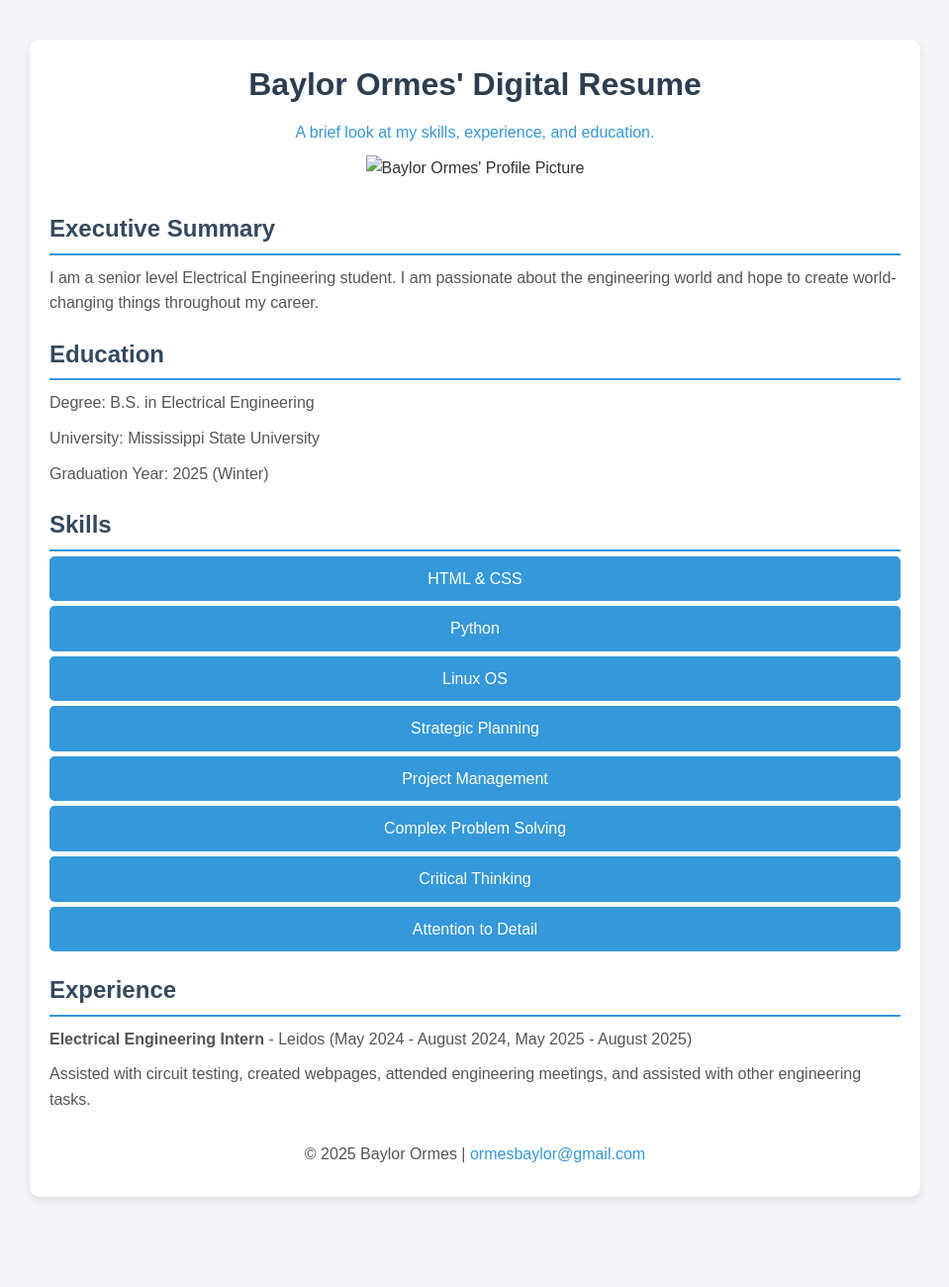
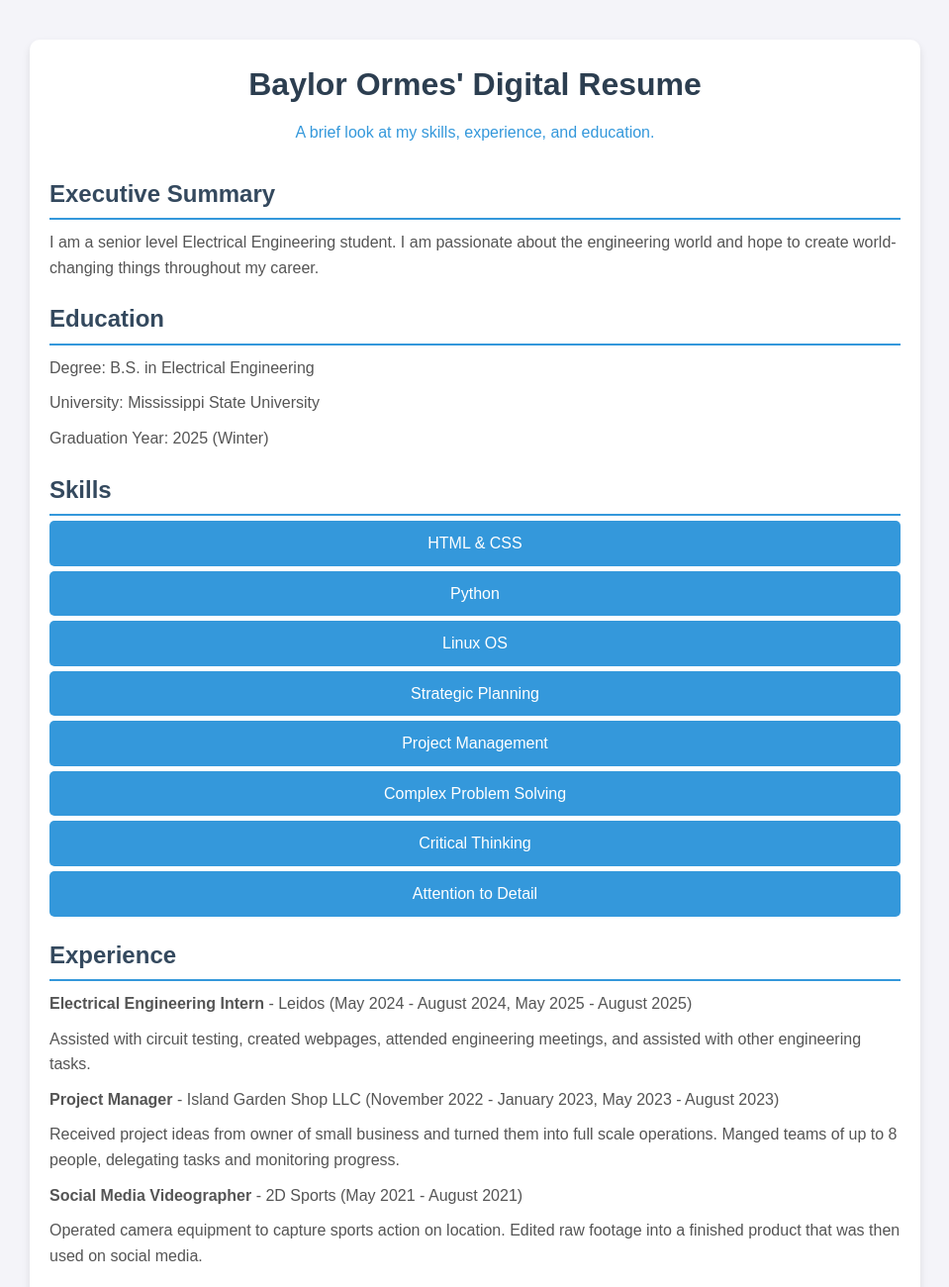
Before and after one commit to bwormes/digital-resume-baylor, a plain HTML site: page index.html in a window 1280 px wide. Shown: the top 1300 px of the page at 99% size, without its empty margins (160-1119 px from the left). Before the commit the page ends 1249 px from the top, so only its background shows below. Drawn offline with Linux system fonts and the light colour scheme.

Commit message:
Added experience to index.html

```diff
--- a/index.html
+++ b/index.html
@@ -11,8 +11,6 @@
         <header>
             <h1>Baylor Ormes' Digital Resume</h1>
             <p class="tagline">A brief look at my skills, experience, and education.</p>
-            <!-- Profile image in the top-right corner -->
-            <img src="images/baylor.png" alt="Baylor Ormes' Profile Picture" class="profile-img">
         </header>
 
         <section>
@@ -45,6 +43,10 @@
             <h2>Experience</h2>
             <p><strong>Electrical Engineering Intern</strong> - Leidos (May 2024 - August 2024, May 2025 - August 2025)</p>
             <p>Assisted with circuit testing, created webpages, attended engineering meetings, and assisted with other engineering tasks.</p>
+            <p><strong>Project Manager</strong> - Island Garden Shop LLC (November 2022 - January 2023, May 2023 - August 2023)</p>
+            <p>Received project ideas from owner of small business and turned them into full scale operations. Manged teams of up to 8 people, delegating tasks and monitoring progress.</p>
+            <p><strong>Social Media Videographer</strong> - 2D Sports (May 2021 - August 2021)</p>
+            <p>Operated camera equipment to capture sports action on location. Edited raw footage into a finished product that was then used on social media.</p>
         </section>
 
         <footer>
```
